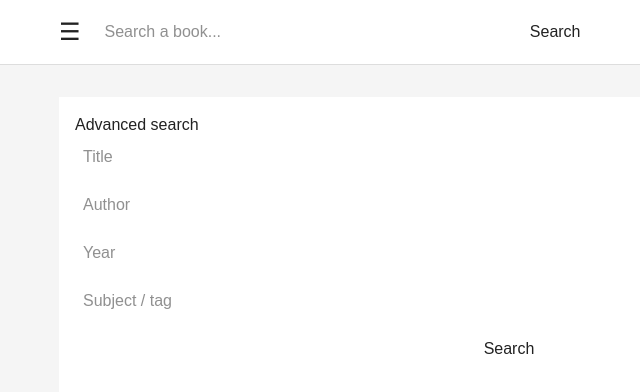
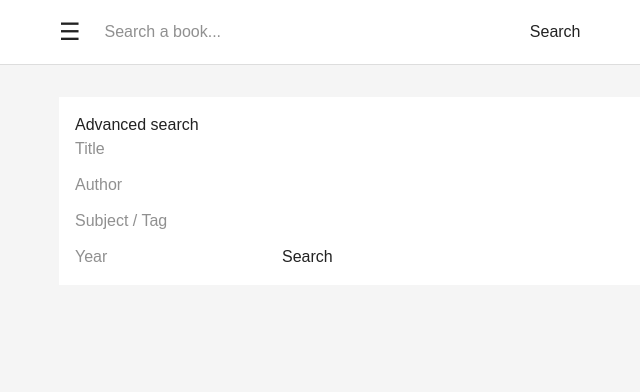
Before and after one commit to Midorizaru/Biblio-tech, a Next.js app in the folder biblio-tech/: page /advanced-search in a window 1280 px wide. Shown: the top 392 px of the page, without its empty margins (131-771 px from the left). Built offline with nearby package versions, Linux system fonts and the light colour scheme.

Commit message:
Toutes les pages sont fonctionnelles

```diff
--- a/biblio-tech/app/advanced-search/page.tsx
+++ b/biblio-tech/app/advanced-search/page.tsx
@@ -1,47 +1,139 @@
 "use client";
 
-import { useState } from "react";
+import { useState, useEffect } from "react";
 import Link from "next/link";
 
 export default function AdvancedSearchPage() {
   const [title, setTitle] = useState("");
   const [author, setAuthor] = useState("");
+  const [subject, setSubject] = useState("");
   const [year, setYear] = useState("");
-  const [subject, setSubject] = useState("");
 
   const [books, setBooks] = useState<any[]>([]);
 
+  const [selectingTitle, setSelectingTitle] = useState(false);
+  const [selectingAuthor, setSelectingAuthor] = useState(false);
+  const [selectingSubject, setSelectingSubject] = useState(false);
+
+  /* ===== AUTOCOMPLETE STATES ===== */
+  const [authorSuggestions, setAuthorSuggestions] = useState<string[]>([]);
+  const [subjectSuggestions, setSubjectSuggestions] = useState<string[]>([]);
+  const [titleSuggestions, setTitleSuggestions] = useState<string[]>([]);
+
+  /* ===== TITLE AUTOCOMPLETE ===== */
+  useEffect(() => {
+    if (selectingTitle) {
+        setSelectingTitle(false);
+        return;
+    }
+
+    if (title.length < 2) {
+        setTitleSuggestions([]);
+        return;
+    }
+
+    fetch("https://openlibrary.org/search.json?title=" + title)
+        .then((res) => res.json())
+        .then((data) => {
+        const titles = data.docs
+            .map((b: any) => b.title)
+            .filter(Boolean)
+
+        const uniqueTitles = Array.from(new Set(titles)) as string[];
+
+        setTitleSuggestions(uniqueTitles.slice(0, 5));
+        });
+    }, [title]);
+
+  /* ===== AUTHOR AUTOCOMPLETE ===== */
+  useEffect(() => {
+    if (selectingAuthor) {
+        setSelectingAuthor(false);
+        return;
+    }
+
+    if (author.length < 2) {
+        setAuthorSuggestions([]);
+        return;
+    }
+
+    fetch("https://openlibrary.org/search.json?author=" + author)
+        .then((res) => res.json())
+        .then((data) => {
+        const authors = data.docs
+            .map((b: any) => b.author_name?.[0])
+            .filter(Boolean)
+
+        const uniqueAuthors = Array.from(new Set(authors)) as string[];
+
+        setAuthorSuggestions(uniqueAuthors.slice(0, 5));
+        });
+    }, [author]);
+
+  /* ===== SUBJECT AUTOCOMPLETE ===== */
+  useEffect(() => {
+    if (selectingSubject) {
+        setSelectingSubject(false);
+        return;
+    }
+
+    if (subject.length < 2) {
+        setSubjectSuggestions([]);
+        return;
+    }
+
+    fetch("https://openlibrary.org/search.json?subject=" + subject)
+        .then((res) => res.json())
+        .then((data) => {
+        const subjects = data.docs
+            .map((b: any) => b.subject?.[0])
+            .filter(Boolean)
+
+        const uniqueSubjects = Array.from(new Set(subjects)) as string[];
+
+        setSubjectSuggestions(uniqueSubjects.slice(0, 5));
+        });
+    }, [subject]);
+
+  /* ===== FINAL SEARCH ===== */
   function doTheSearch() {
+    setBooks([]);
+
     let url = "https://openlibrary.org/search.json?";
 
-    if (title !== "") {
-      url += "title=" + title + "&";
+    if (title !== "") url += "title=" + title + "&";
+    if (author !== "") url += "author=" + author + "&";
+    if (year !== "") url += "first_publish_year=" + year + "&";
+    if (subject !== "") url += "subject=" + subject + "&";
+
+    fetch(url)
+      .then((res) => res.json())
+      .then((data) => {
+        const uniqueBooks = removeDuplicatesByKey(data.docs);
+        setBooks(uniqueBooks);
+        });
   }
 
-    if (author !== "") {
-      url += "author=" + author + "&";
+  function removeDuplicatesByKey(list: any[]) {
+    const seen = new Set();
+    const result = [];
+
+    for (let item of list) {
+        if (!seen.has(item.key)) {
+        seen.add(item.key);
+        result.push(item);
+        }
     }
 
-    if (year !== "") {
-      url += "first_publish_year=" + year + "&";
-    }
-
-    if (subject !== "") {
-      url += "subject=" + subject + "&";
-    }
-
-    fetch(url)
-      .then((response) => response.json())
-      .then((data) => {
-        setBooks(data.docs);
-      });
+    return result;
     }
 
   return (
     <div className="container">
       <h1>Advanced search</h1>
 
-      <div className="advanced-search">
+      {/* ===== TITLE ===== */}
+      <div className="autocomplete-field">
         <input
           type="text"
           placeholder="Title"
@@ -49,6 +141,27 @@ export default function AdvancedSearchPage() {
           onChange={(e) => setTitle(e.target.value)}
         />
 
+        {titleSuggestions.length > 0 && (
+          <div className="autocomplete-list">
+            {titleSuggestions.map((t, index) => (
+              <div
+                key={index}
+                className="autocomplete-item"
+                onClick={() => {
+                  setSelectingTitle(true);
+                  setTitle(t);
+                  setTitleSuggestions([]);
+                }}
+              >
+                {t}
+              </div>
+            ))}
+          </div>
+        )}
+      </div>
+
+      {/* ===== AUTHOR ===== */}
+      <div className="autocomplete-field">
         <input
           type="text"
           placeholder="Author"
@@ -56,6 +169,54 @@ export default function AdvancedSearchPage() {
           onChange={(e) => setAuthor(e.target.value)}
         />
 
+        {authorSuggestions.length > 0 && (
+          <div className="autocomplete-list">
+            {authorSuggestions.map((a, index) => (
+              <div
+                key={index}
+                className="autocomplete-item"
+                onClick={() => {
+                  setSelectingAuthor(true);
+                  setAuthor(a);
+                  setAuthorSuggestions([]);
+                }}
+              >
+                {a}
+              </div>
+            ))}
+          </div>
+        )}
+      </div>
+
+      {/* ===== SUBJECT ===== */}
+      <div className="autocomplete-field">
+        <input
+          type="text"
+          placeholder="Subject / Tag"
+          value={subject}
+          onChange={(e) => setSubject(e.target.value)}
+        />
+
+        {subjectSuggestions.length > 0 && (
+          <div className="autocomplete-list">
+            {subjectSuggestions.map((s, index) => (
+              <div
+                key={index}
+                className="autocomplete-item"
+                onClick={() => {
+                  setSelectingSubject(true);
+                  setSubject(s);
+                  setSubjectSuggestions([]);
+                }}
+              >
+                {s}
+              </div>
+            ))}
+          </div>
+        )}
+      </div>
+
+      {/* ===== YEAR ===== */}
       <input
         type="number"
         placeholder="Year"
@@ -63,25 +224,43 @@ export default function AdvancedSearchPage() {
         onChange={(e) => setYear(e.target.value)}
       />
 
-        <input
-          type="text"
-          placeholder="Subject / tag"
-          value={subject}
-          onChange={(e) => setSubject(e.target.value)}
+      <button onClick={doTheSearch}>Search</button>
+
+      {/* ===== RESULTS ===== */}
+      {books.map((book) => {
+        let cover = null;
+
+        if (book.cover_i) {
+            cover = (
+            <img
+                className="book-card-cover"
+                src={
+                "https://covers.openlibrary.org/b/id/" +
+                book.cover_i +
+                "-S.jpg"
+                }
+                alt="Book cover"
             />
+            );
+        }
 
-        <button onClick={doTheSearch}>Search</button>
-      </div>
+        return (
+            <div key={book.key} className="book-card">
+            <div className="book-card-content">
+                {cover}
 
-      {books.map((book) => (
-        <div key={book.key} className="book-card">
+                <div className="book-card-text">
                 <h2>{book.title}</h2>
 
                 <Link href={"/book/" + book.key.replace("/works/", "")}>
                     See details
                 </Link>
                 </div>
-      ))}
+            </div>
+            </div>
+        );
+        })}
+
     </div>
   );
 }
--- a/biblio-tech/app/globals.css
+++ b/biblio-tech/app/globals.css
@@ -95,6 +95,38 @@ body {
   opacity: 0.7;
 }
 
+/* partie page d'accueil */
+
+.home-grid {
+  display: grid;
+  grid-template-columns: repeat(auto-fill, minmax(160px, 1fr));
+  gap: 16px;
+}
+
+.home-card {
+  border: 1px solid #ddd;
+  padding: 12px;
+  background: white;
+  text-align: center;
+}
+
+.home-cover {
+  width: 100%;
+  height: auto;
+  margin-bottom: 8px;
+}
+
+.home-title {
+  font-size: 14px;
+  margin-bottom: 8px;
+}
+
+.home-date {
+  font-size: 12px;
+  color: #666;
+  margin-bottom: 8px;
+}
+
 /* partie advanced search */
 
 .advanced-search {
@@ -114,6 +146,24 @@ body {
   font-size: 16px;
   cursor: pointer;
 }
+
+.book-card-content {
+  display: flex;
+  align-items: flex-start;
+  gap: 12px;
+}
+
+.book-card-cover {
+  width: 40px;
+  height: auto;
+  flex-shrink: 0;
+}
+
+.book-card-text h2 {
+  margin: 0 0 4px 0;
+  font-size: 18px;
+}
+
 
 /* description générale */
 
@@ -220,3 +270,29 @@ body {
 .search-result-item:hover {
   background-color: #f0f0f0;
 }
+
+/* auto-complete de l'advance search */
+
+.autocomplete-field {
+  position: relative;
+  margin-bottom: 12px;
+}
+
+.autocomplete-list {
+  position: absolute;
+  top: 40px;
+  left: 0;
+  right: 0;
+  background: #ffffff;
+  border: 1px solid #ddd;
+  z-index: 10;
+}
+
+.autocomplete-item {
+  padding: 8px;
+  cursor: pointer;
+}
+
+.autocomplete-item:hover {
+  background-color: #f0f0f0;
+}
--- a/biblio-tech/app/layout.tsx
+++ b/biblio-tech/app/layout.tsx
@@ -5,7 +5,7 @@ import "./globals.css";
 export default function RootLayout({ children }: { children: React.ReactNode; }) {
   return (
     <html>
-      <body>
+      <body suppressHydrationWarning>
         <QuickSearch />
         {children}
       </body>
--- a/biblio-tech/app/page.tsx
+++ b/biblio-tech/app/page.tsx
@@ -1,8 +1,124 @@
+"use client";
+
+import { useEffect, useState } from "react";
+import Link from "next/link";
+
+/* ---------- TYPES ---------- */
+
+type RecentChange = {
+  key: string;
+};
+
+type Book = {
+  key: string;
+  title: string;
+  cover_i: number;
+};
+
+/* ---------- COMPONENT ---------- */
+
 export default function Home() {
+  const [recentWorks, setRecentWorks] = useState<RecentChange[]>([]);
+  const [books, setBooks] = useState<Book[]>([]);
+
+  /* ===== RECENT CHANGES ===== */
+
+  useEffect(() => {
+    fetch("https://openlibrary.org/recentchanges.json?limit=30")
+      .then((res) => res.json())
+      .then((data) => {
+        const works: RecentChange[] = [];
+
+        for (let changeSet of data) {
+          if (!Array.isArray(changeSet.changes)) continue;
+
+          for (let change of changeSet.changes) {
+            if (
+              typeof change.key === "string" &&
+              change.key.startsWith("/works/")
+            ) {
+              if (!works.find((w) => w.key === change.key)) {
+                works.push({ key: change.key });
+              }
+            }
+          }
+
+          if (works.length >= 5) break;
+        }
+
+        setRecentWorks(works);
+      });
+  }, []);
+
+  /* ===== BOOK SELECTION ===== */
+
+  useEffect(() => {
+    fetch(
+      "https://openlibrary.org/search.json?q=fantasy&sort=rating&limit=100"
+    )
+      .then((res) => res.json())
+      .then((data) => {
+        if (!Array.isArray(data.docs)) return;
+
+        const goodBooks = [];
+
+        for (let book of data.docs) {
+          if (
+            book.key &&
+            book.title &&
+            book.cover_i &&
+            book.edition_count &&
+            book.edition_count > 10
+          ) {
+            goodBooks.push(book);
+          }
+
+          if (goodBooks.length >= 12) break;
+        }
+
+        setBooks(goodBooks);
+      });
+  }, []);
+
+  /* ===== RENDER ===== */
+
   return (
     <div className="container">
-      <h1>Welcome to the Library</h1>
-      <p>Use the search bar above to find books.</p>
+
+      {/* ===== SECTION BOOK SELECTION ===== */}
+      <h1 style={{ marginTop: "40px" }}>Book selection</h1>
+
+      <div className="home-grid">
+        {books.map((book) => (
+          <div key={book.key} className="home-card">
+            <img
+              src={`https://covers.openlibrary.org/b/id/${book.cover_i}-M.jpg`}
+              alt="Book cover"
+              className="home-cover"
+            />
+
+            <h2 className="home-title">{book.title}</h2>
+
+            <Link href={`/book/${book.key.replace("/works/", "")}`}>
+              See details
+            </Link>
+          </div>
+        ))}
+      </div>
+
+      {/* ===== SECTION RECENT CHANGES ===== */}
+      <h1>Recently updated documents</h1>
+
+      <ul>
+        {recentWorks.map((work) => (
+          <li key={work.key}>
+            Updated work:{" "}
+            <Link href={`/book/${work.key.replace("/works/", "")}`}>
+              {work.key}
+            </Link>
+          </li>
+        ))}
+      </ul>
     </div>
   );
 }
--- a/biblio-tech/app/search/page.tsx
+++ b/biblio-tech/app/search/page.tsx
@@ -1,40 +1,66 @@
 "use client";
 
-import { useSearchParams } from "next/navigation";
 import { useEffect, useState } from "react";
 import Link from "next/link";
 
-export default function QuickSearch() {
-    const searchParams = useSearchParams();
-    const query = searchParams.get("q");
+type HomeBook = {
+  id: string;
+  title: string;
+};
 
-    const [books, setBooks] = useState<any[]>([]);
+export default function Home() {
+  const [books, setBooks] = useState<HomeBook[]>([]);
 
   useEffect(() => {
-        if (!query) {
-            return;
+    fetch("https://openlibrary.org/search.json?sort=new&limit=12")
+      .then((res) => res.json())
+      .then((data) => {
+        const result: HomeBook[] = [];
+
+        for (let book of data.docs) {
+          if (book.key && book.title) {
+            result.push({
+              id: book.key.replace("/works/", ""),
+              title: book.title,
+            });
+          }
         }
 
-        fetch("https://openlibrary.org/search.json?q=" + query)
-            .then((response) => response.json())
-            .then((data) => {
-                setBooks(data.docs);
+        setBooks(result);
       });
-    }, [query]);
+  }, []);
 
   return (
     <div className="container">
-            <h1>Results for "{query}"</h1>
+      <h1>Recently added books</h1>
 
-            {books.map((book) => (
-                <div key={book.key} className="book-card">
-                    <h2>{book.title}</h2>
+      <div className="home-grid">
+        {books.map((book) => {
+          const coverUrl =
+            "https://covers.openlibrary.org/b/olid/" +
+            book.id +
+            "-M.jpg";
 
-                    <Link href={"/book/" + book.key.replace("/works/", "")}>
+          return (
+            <div key={book.id} className="home-card">
+              <img
+                src={coverUrl}
+                alt="Book cover"
+                className="home-cover"
+                onError={(e) => {
+                  (e.target as HTMLImageElement).style.display = "none";
+                }}
+              />
+
+              <h2 className="home-title">{book.title}</h2>
+
+              <Link href={"/book/" + book.id}>
                 See details
               </Link>
             </div>
-            ))}
+          );
+        })}
+      </div>
     </div>
   );
 }
```
Also changed, not shown: biblio-tech/app/components/QuickSearch.tsx (+16 -1 lines). Lines whose indentation alone changed are shown as unchanged.
